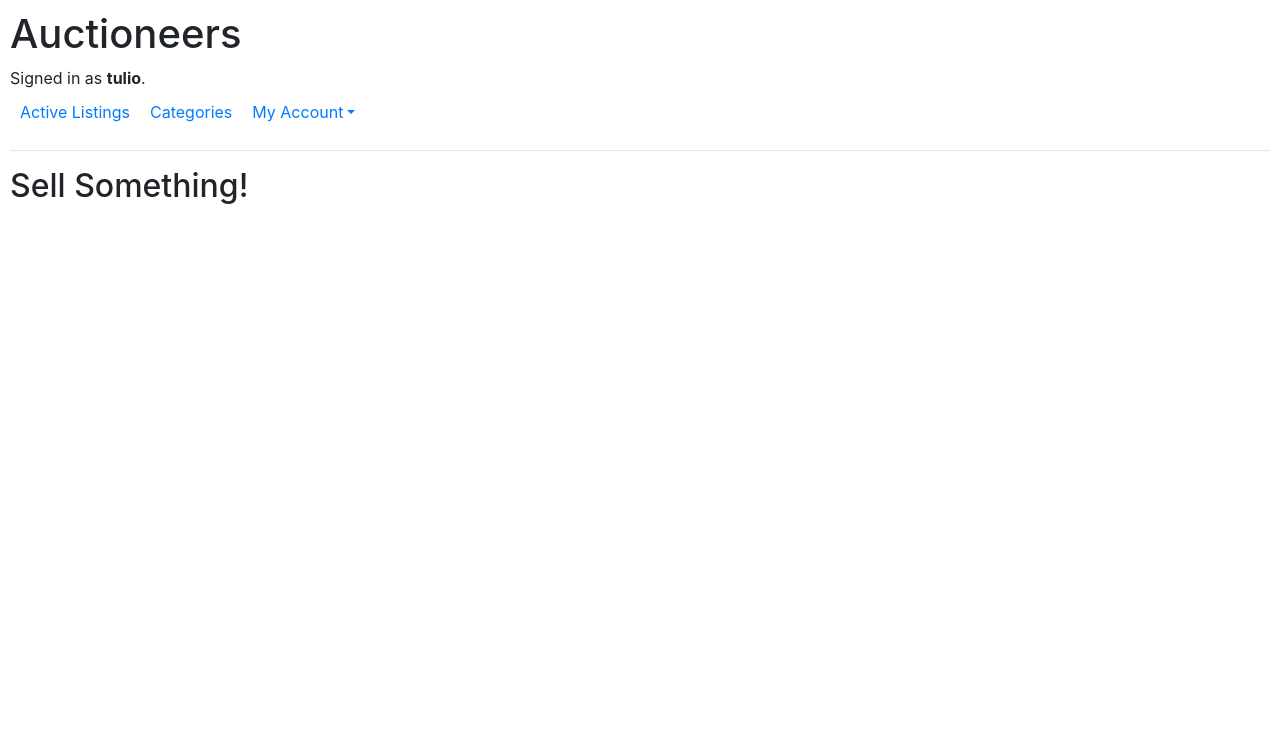
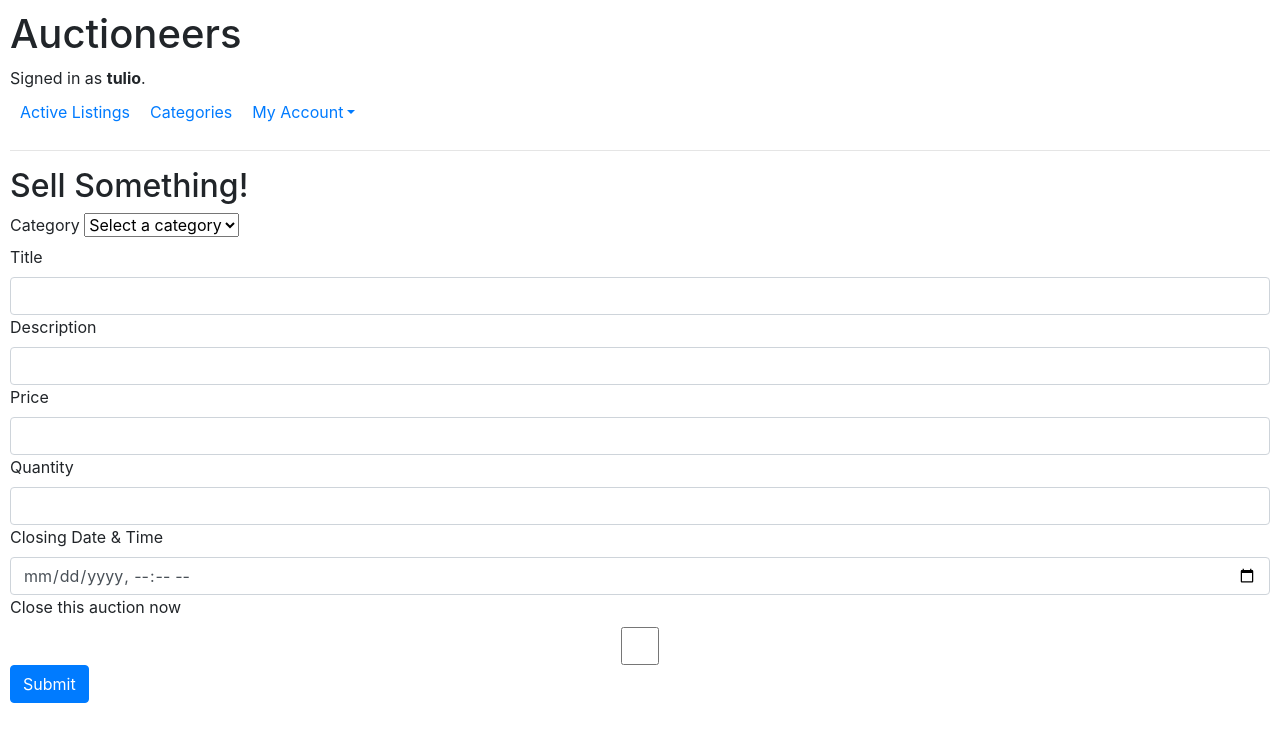
Before and after one commit to TulioPerez/Commerce, a Django app: page /sell/ in a window 1280 px wide. Shown: the top 742 px of the page. Run offline with Django 3.2, Linux system fonts and the light colour scheme; a user stored in the database is signed in; data comes from the database, SQL or seed files in the repository; some libraries are stand-ins or nearby versions.

Commit message:
Sell template, form, URL & view done

```diff
--- a/auctions/models.py
+++ b/auctions/models.py
@@ -20,18 +20,17 @@ class Category(models.Model):
 
 
 class Auction_Listing(models.Model):
-    # todo add listing date timestamp
+    # if Category or Category or Bid is deleted, do not proceed as long as a listing exists for them
+    category = models.ForeignKey(Category, on_delete=models.PROTECT, related_name="listings")
     title = models.CharField(max_length = 25)
     description = models.TextField()
-    # if Category or Category or Bid is deleted, do not proceed as long as a listing exists for them
-    category = models.ForeignKey(Category, on_delete=models.PROTECT, related_name="listings")
+    quantity = models.IntegerField()
+    price = models.DecimalField(max_digits=10, decimal_places=2)
     current_bid = models.ForeignKey("Bid", on_delete=models.PROTECT, related_name="listings", null=True, blank=True)
     # if User is deleted, delete related auction_listings
     seller = models.ForeignKey(User, on_delete=models.CASCADE, related_name="listings")
-    quantity = models.IntegerField()
-    price = models.DecimalField(max_digits=10, decimal_places=2)
     timestamp = models.DateTimeField(auto_now_add=True)
-    closing_date = models.DateTimeField(blank=False)
+    closing_time = models.DateTimeField(blank=False)
     is_open = models.BooleanField(default=True)
 
     # allow user to close an auction
@@ -41,7 +40,7 @@ class Auction_Listing(models.Model):
 
     # returns True when auction has expired
     def has_ended(self):
-        return not self.is_open or timezone.now() >= self.closing_date
+        return not self.is_open or timezone.now() >= self.closing_time
 
     def __str__(self):
         return f"{self.id}: Title: {self.title}"
--- a/auctions/templates/auctions/bids.html
+++ b/auctions/templates/auctions/bids.html
@@ -13,7 +13,7 @@
             {% for bid in bids %}
             <li>
                 <div>
-                    <a href="{% url 'listing_detail' bid.listing.id %}">{{ bid.listing.title }}  {{ bid.listing.closing_date }}</a>
+                    <a href="{% url 'listing_detail' bid.listing.id %}">{{ bid.listing.title }}  {{ bid.listing.closing_time }}</a>
                 </div>
                 <div>
                     {{ bid.timestamp }}<br>&emsp;Bid Amount: {{ bid.amount }}
--- a/auctions/templates/auctions/listing_detail.html
+++ b/auctions/templates/auctions/listing_detail.html
@@ -2,7 +2,11 @@
 
 {% block body %}
     <h2>{{ listing.title }}</h2>
-    <div>{{ listing.price }}</div>
+    <div>Current Bid: {{ listing.price }}</div>
+
+
+    <div>Listed: {{ listing.timestamp }}</div>
+    <div>Closing: {{ listing.closing_time }}</div>
 
     {% if message %}
         <div>{{ message }}</div>
--- a/auctions/templates/auctions/sell.html
+++ b/auctions/templates/auctions/sell.html
@@ -5,7 +5,39 @@
 
     <div>
         {% if user.is_authenticated %}
+            <form action="POST">
+                <!-- create css for container -->
+                <div>
+                    <label for="category" class="form-label">Category</label>
+                    <select id="category" class="form-select" name="category" required>
+                        <option value="" disabled selected>Select a category</option>
+                        {% for item in categories %}
+                            <option value="{{ item.id }}">{{ item.title }}</option>
+                        {% endfor %}
+                    </select>
+                </div>
 
+                <label for="title" class="form-label">Title</label>
+                <input type="text" class="form-control" id="title" name="title" required>
+
+                <label for="description" class="form-label">Description</label>
+                <input type="text" class="form-control" id="description" name="desciption" required>
+
+                <label for="price" class="form-label">Price</label>
+                <input type="number" class="form-control" id="price" name="price" step="0.01" min="0.01" required>
+
+                <label for="quantity" class="form-label">Quantity</label>
+                <input type="number" class="form-control" id="quantity" name="quantity" required>
+
+                <label for="closing_time" class="form-label">Closing Date & Time</label>
+                <input type="datetime-local" class="form-control" id="closing_time" name="closing_time" required>
+
+                <!-- make this option available only when auction exists (listing is being edited) -->
+                <label for="close_auction" class="form-label">Close this auction now</label>
+                <input type="checkbox" class="form-control" id="close_auction" name="close_auction">
+
+                <button type="submit" class="btn btn-primary">Submit</button>
+            </form>
         {% endif %}
     </div>
 {% endblock %}
--- a/auctions/views.py
+++ b/auctions/views.py
@@ -1,8 +1,9 @@
+from django.utils import timezone
 from decimal import Decimal
 from django.contrib.auth import authenticate, login, logout
 from django.db import IntegrityError
 from django.http import HttpResponse, HttpResponseRedirect
-from django.shortcuts import render
+from django.shortcuts import redirect, render
 from django.urls import reverse
 
 from .models import User, Auction_Listing, Bid, Category, Comment
@@ -10,7 +11,6 @@ from . import util_functions
 
 
 def index(request):
-    # filter out and sort categories with listings
     categories = Category.objects.order_by('title')
 
     return render(request, "auctions/index.html", {
@@ -88,7 +88,7 @@ def selling(request):
 
 def bids(request):
     if request.user.is_authenticated:
-        bids = Bid.objects.filter(user=request.user).order_by('listing__closing_date')
+        bids = Bid.objects.filter(user=request.user).order_by('listing__closing_time')
         # .order_by('listing__title')
         message = ""
         # listings = Bid.objects.filter(Auction_Listing.)
@@ -107,7 +107,34 @@ def purchases(request):
 
 
 def sell(request):
-    return render(request, "auctions/sell.html")
+    categories = Category.objects.all()
+
+    if request.method == "POST":
+        category_id = request.POST.get("category")
+        category = Category.objects.get(id=category_id)
+        title = request.POST.get("title")
+        description = request.POST.get("description")
+        price = request.POST.get("price")
+        quantity = request.POST.get("quantity")
+        closing_time = request.POST.get("closing_time")
+        is_open = listing.is_open
+
+        listing = Auction_Listing(
+            category = category,
+            title = title,
+            description = description,
+            price = price,
+            quantity = quantity,
+            closing_time = closing_time,
+            seller = request.user,
+        )
+        listing.save()
+        return redirect("my_listings")
+    else:
+        return render(request, "auctions/sell.html", {
+            "categories": categories,
+            # "is_open": is_open
+        })
 
 
 def watchlist(request):
@@ -139,6 +166,11 @@ def listing_detail(request, listing_id):
     price = listing.price
     seller = listing.seller
     message = ""
+    # server_time = timezone.now()
+
+    # adjust for server time difference (may not be necessary when listing from inside application vs admin panel)
+    # adjusted_closing_time = util_functions.convert_time(server_time, -4)
+    # adjusted_timestamp = util_functions.convert_time(server_time, -4)
 
     if request.method == "POST":
         action = request.POST.get("action")
@@ -160,7 +192,9 @@ def listing_detail(request, listing_id):
         "listing": listing,
         "price": price,
         "seller":seller,
-        "message": message
+        "message": message,
+        # "timestamp": adjusted_timestamp,
+        # "closing_time": adjusted_closing_time,
     })
 
 
```
Also changed, not shown: auctions/util_functions.py (+13 -5 lines), auctions/migrations/0006_rename_closing_date_auction_listing_closing_time.py (added), db.sqlite3.
